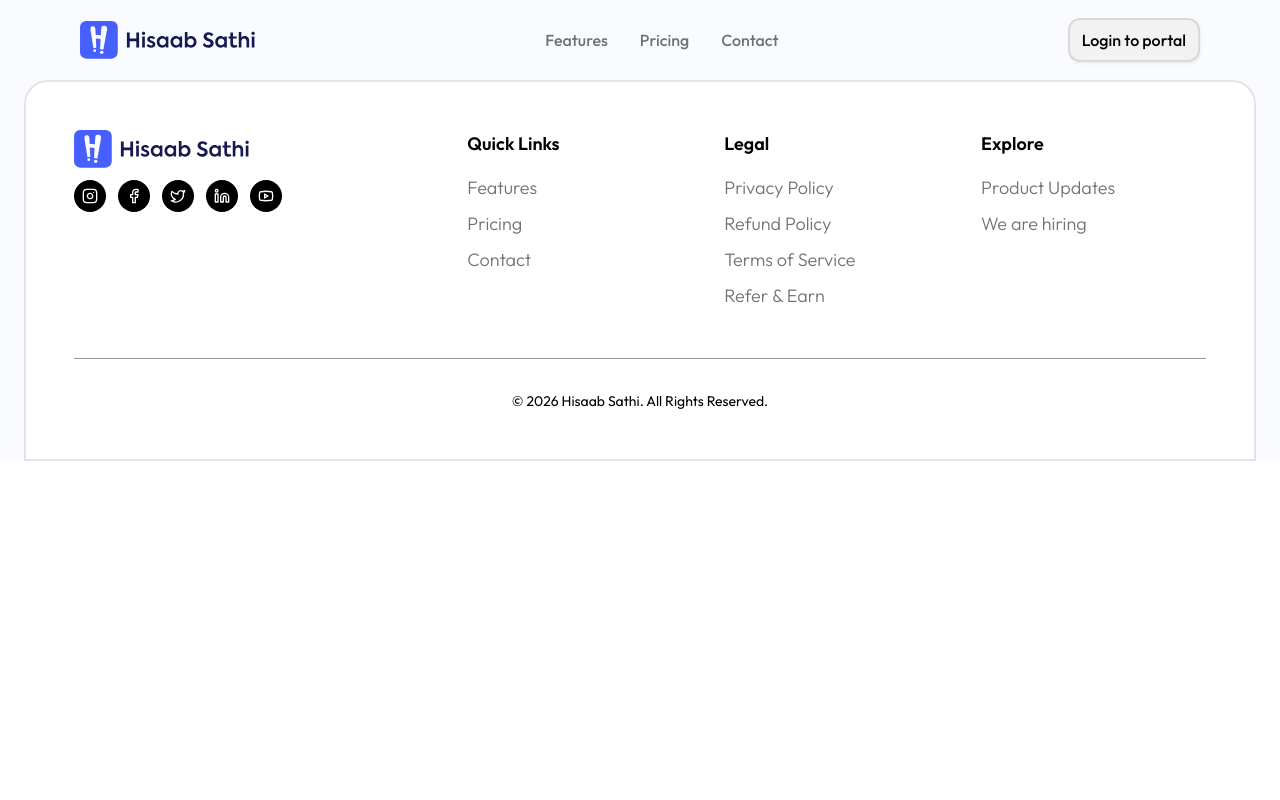
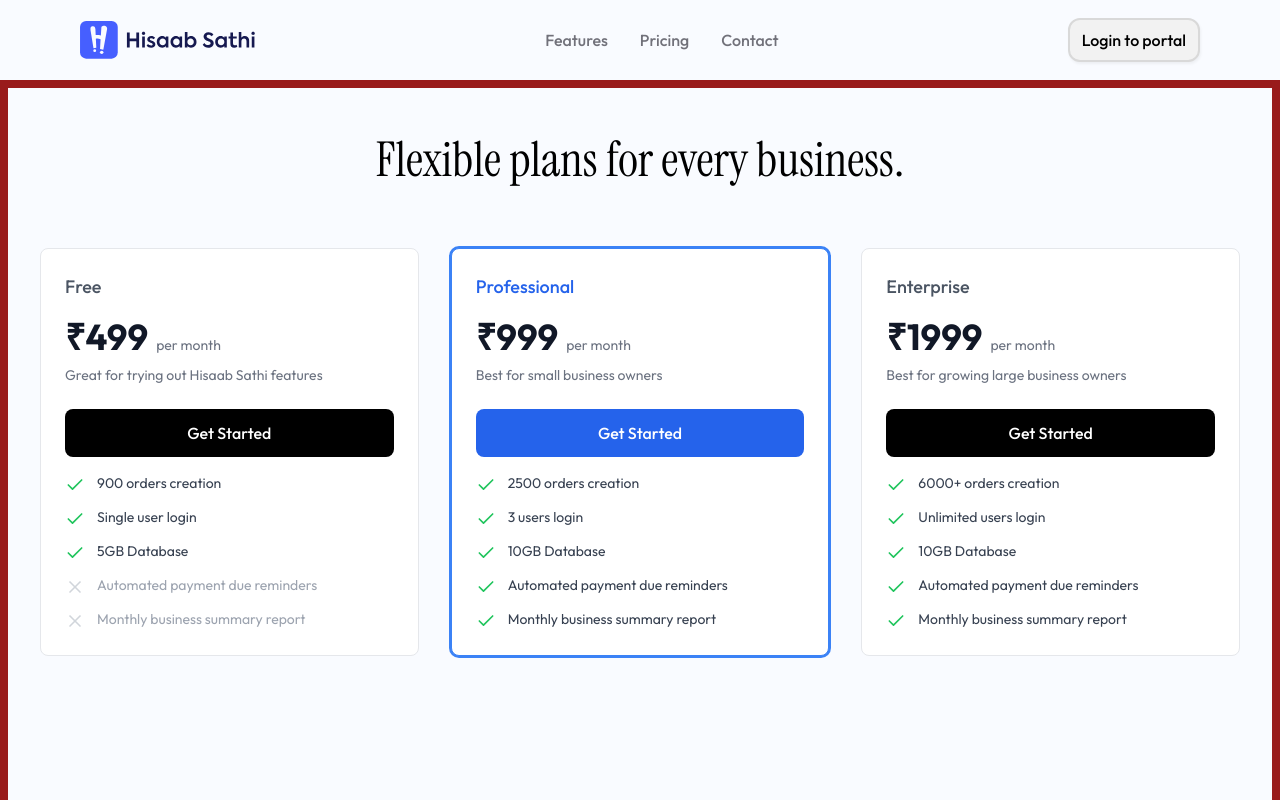
Before and after one commit to Shriti-tech/Hisabsathi, a React (Vite) app: page /pricing in a window 1280 px wide. Shown: the top 800 px of the page. Built offline with nearby package versions, Linux system fonts and the light colour scheme.

Commit message:
18 th commit

```diff
--- a/src/App.tsx
+++ b/src/App.tsx
@@ -5,6 +5,7 @@ import RefundPolicyPage from "./components/policy/refund-policy";
 import PrivacyPolicyPage from "./components/policy/privacy-policy";
 import TermsOfServicePage from "./components/policy/terms-service";
 import ReferEarnPage from "./components/policy/refer-earn";
+import PricingPage from "./components/pricing/pricing";
 
 function App() {
   return (
@@ -17,6 +18,7 @@ function App() {
           <Route path="/privacy-policy" element={<PrivacyPolicyPage />} />
           <Route path="/terms-of-service" element={<TermsOfServicePage />} />
           <Route path="/refer-and-earn" element={<ReferEarnPage />} />
+          <Route path="/pricing" element={<PricingPage/>}/>
         </Routes>
       </div>
     </>
--- a/src/components/home/featureThree.tsx
+++ b/src/components/home/featureThree.tsx
@@ -7,7 +7,7 @@ function FeatureThree() {
         <div className="grid grid-cols-1 lg:grid-cols-2 gap-8 sm:gap-10 md:gap-12 items-center">
           <div className="space-y-4 sm:space-y-5 md:space-y-6 ">
             <h2 className="font-instrument text-3xl sm:text-4xl md:text-5xl lg:text-56 text-foreground leading-tight">
-              Create customer invoices in seconds
+            Get all Courier Partners in one place
             </h2>
 
             <p className="font-outfit text-base sm:text-lg md:text-xl lg:text-xl  text-input font-light leading-relaxed">
--- /dev/null
+++ b/src/components/pricing/pricing.tsx
@@ -0,0 +1,130 @@
+import React from 'react';
+import { Check, X } from 'lucide-react';
+
+interface PricingFeature {
+  text: string;
+  included: boolean;
+}
+
+interface PricingPlan {
+  name: string;
+  price: number;
+  period: string;
+  description: string;
+  features: PricingFeature[];
+  highlighted?: boolean;
+}
+
+const PricingPage: React.FC = () => {
+  const plans: PricingPlan[] = [
+    {
+      name: 'Free',
+      price: 499,
+      period: 'per month',
+      description: 'Great for trying out Hisaab Sathi features',
+      features: [
+        { text: '900 orders creation', included: true },
+        { text: 'Single user login', included: true },
+        { text: '5GB Database', included: true },
+        { text: 'Automated payment due reminders', included: false },
+        { text: 'Monthly business summary report', included: false },
+      ],
+    },
+    {
+      name: 'Professional',
+      price: 999,
+      period: 'per month',
+      description: 'Best for small business owners',
+      highlighted: true,
+      features: [
+        { text: '2500 orders creation', included: true },
+        { text: '3 users login', included: true },
+        { text: '10GB Database', included: true },
+        { text: 'Automated payment due reminders', included: true },
+        { text: 'Monthly business summary report', included: true },
+      ],
+    },
+    {
+      name: 'Enterprise',
+      price: 1999,
+      period: 'per month',
+      description: 'Best for growing large business owners',
+      features: [
+        { text: '6000+ orders creation', included: true },
+        { text: 'Unlimited users login', included: true },
+        { text: '10GB Database', included: true },
+        { text: 'Automated payment due reminders', included: true },
+        { text: 'Monthly business summary report', included: true },
+      ],
+    },
+  ];
+
+  return (
+    <div className="min-h-screen bg-background mt-20 border-8 font-outfit border-red-800 py-12 px-4 sm:px-6 lg:px-8">
+      <div className="max-w-7xl mx-auto">
+        <h1 className="text-4xl md:text-5xl font-instrument text-center  mb-16">
+          Flexible plans for every business.
+        </h1>
+
+        <div className="grid grid-cols-1 md:grid-cols-3 gap-6 lg:gap-8">
+          {plans.map((plan) => (
+            <div
+              key={plan.name}
+              className={`bg-white rounded-lg shadow-sm border ${
+                plan.highlighted ? 'border-blue-500 ring-2 ring-blue-500' : 'border-gray-200'
+              } overflow-hidden flex flex-col`}
+            >
+              <div className="p-6 pb-4">
+                <h2
+                  className={`text-lg font-medium mb-4 ${
+                    plan.highlighted ? 'text-blue-600' : 'text-gray-600'
+                  }`}
+                >
+                  {plan.name}
+                </h2>
+                <div className="flex items-baseline mb-2">
+                  <span className="text-4xl font-bold text-gray-900">₹{plan.price}</span>
+                  <span className="ml-2 text-gray-500 text-sm">{plan.period}</span>
+                </div>
+                <p className="text-sm text-gray-500 mb-6">{plan.description}</p>
+
+                <button
+                  className={`w-full py-3 px-4 rounded-lg font-medium transition-colors ${
+                    plan.highlighted
+                      ? 'bg-blue-600 hover:bg-blue-700 text-white'
+                      : 'bg-black hover:bg-gray-800 text-white'
+                  }`}
+                >
+                  Get Started
+                </button>
+              </div>
+
+              <div className="px-6 pb-6 flex-grow">
+                <ul className="space-y-3">
+                  {plan.features.map((feature, index) => (
+                    <li key={index} className="flex items-start">
+                      {feature.included ? (
+                        <Check className="w-5 h-5 text-green-500 mr-3 flex-shrink-0 mt-0.5" />
+                      ) : (
+                        <X className="w-5 h-5 text-gray-300 mr-3 flex-shrink-0 mt-0.5" />
+                      )}
+                      <span
+                        className={`text-sm ${
+                          feature.included ? 'text-gray-700' : 'text-gray-400'
+                        }`}
+                      >
+                        {feature.text}
+                      </span>
+                    </li>
+                  ))}
+                </ul>
+              </div>
+            </div>
+          ))}
+        </div>
+      </div>
+    </div>
+  );
+};
+
+export default PricingPage;
--- a/src/components/shared/footer.tsx
+++ b/src/components/shared/footer.tsx
@@ -28,7 +28,7 @@ const SocialLink: React.FC<SocialLinkProps> = ({ href, icon, label }) => (
 const FooterLink: React.FC<FooterLinkProps> = ({ href, children }) => (
   <a
     href={href}
-    className="text-input font-outfit font-light text-sm md:text-base lg:text-lg"
+    className="text-input font-outfit font-light text-[14px] md:text-[16px]"
   >
     {children}
   </a>
@@ -81,7 +81,7 @@ const Footer: React.FC = () => {
           <div className="grid grid-cols-2 md:grid-cols-3 gap-8 md:gap-6 lg:gap-8 lg:col-span-8">
             {/* Quick Links Section */}
             <div className="flex flex-col gap-3 md:gap-4">
-              <h4 className="font-semibold text-sm md:text-base lg:text-lg">
+              <h4 className="font-medium text-[14px] md:text-[16px]">
                 Quick Links
               </h4>
               <div className="flex flex-col gap-2">
@@ -92,7 +92,7 @@ const Footer: React.FC = () => {
             </div>
             {/* Legal Section */}
             <div className="flex flex-col gap-3 md:gap-4">
-              <h4 className="font-semibold text-sm md:text-base  lg:text-lg">
+              <h4 className="font-medium  text-[14px] md:text-[16px]">
                 Legal
               </h4>
               <div className="flex flex-col gap-2 text-base md:text-sm">
@@ -107,7 +107,7 @@ const Footer: React.FC = () => {
 
             {/* Explore Section */}
             <div className="flex flex-col gap-3 md:gap-4">
-              <h4 className="font-semibold text-sm md:text-base lg:text-lg">
+              <h4 className="font-medium  text-[14px] md:text-[16px]">
                 Explore
               </h4>
               <div className="flex flex-col gap-2">
@@ -121,7 +121,7 @@ const Footer: React.FC = () => {
         </div>
 
         {/* Bottom Border and Copyright */}
-        <div className="border-t border-borderColor mt-8 md:mt-12 mb-6 md:mb-8 hidden md:block"></div>
+        <div className="border-t border border-borderColor mt-8 md:mt-12 mb-6 md:mb-8 hidden md:block opacity-40"></div>
         <div className="text-center text-sm hidden md:block">
           <p>© {new Date().getFullYear()} Hisaab Sathi. All Rights Reserved.</p>
         </div>
--- a/src/constants/navitems.ts
+++ b/src/constants/navitems.ts
@@ -1,7 +1,7 @@
 // Navigation menu items
 export const NavmenuItems = [
   { title: "Features", path: "#features" },
-  { title: "Pricing", path: "#pricing" },
+  { title: "Pricing", path: "/pricing" },
   { title: "Contact", path: "/contact" },
 ];
 
```
